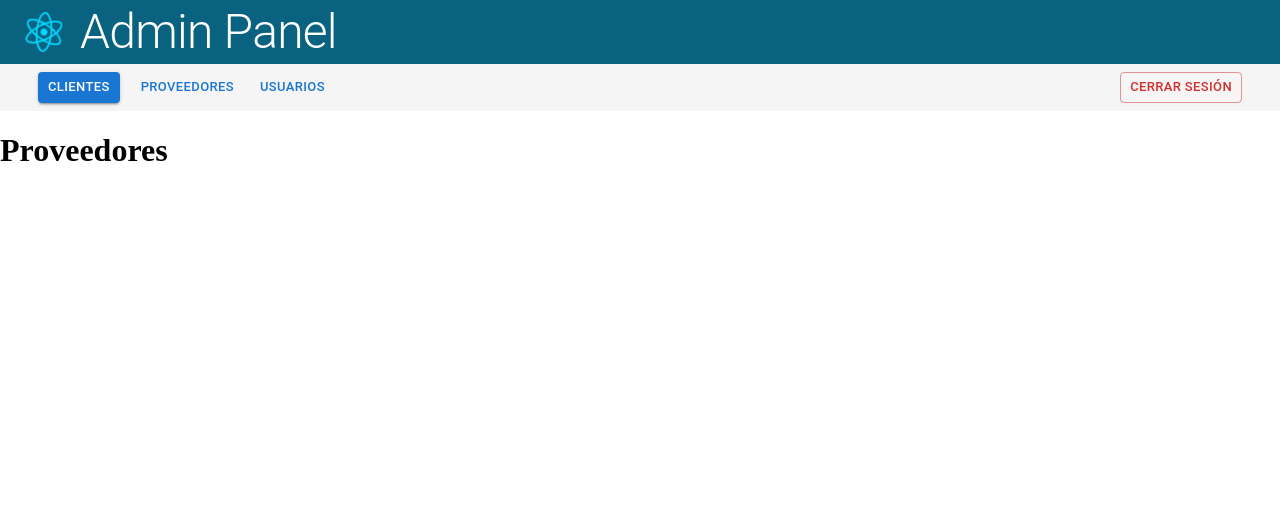
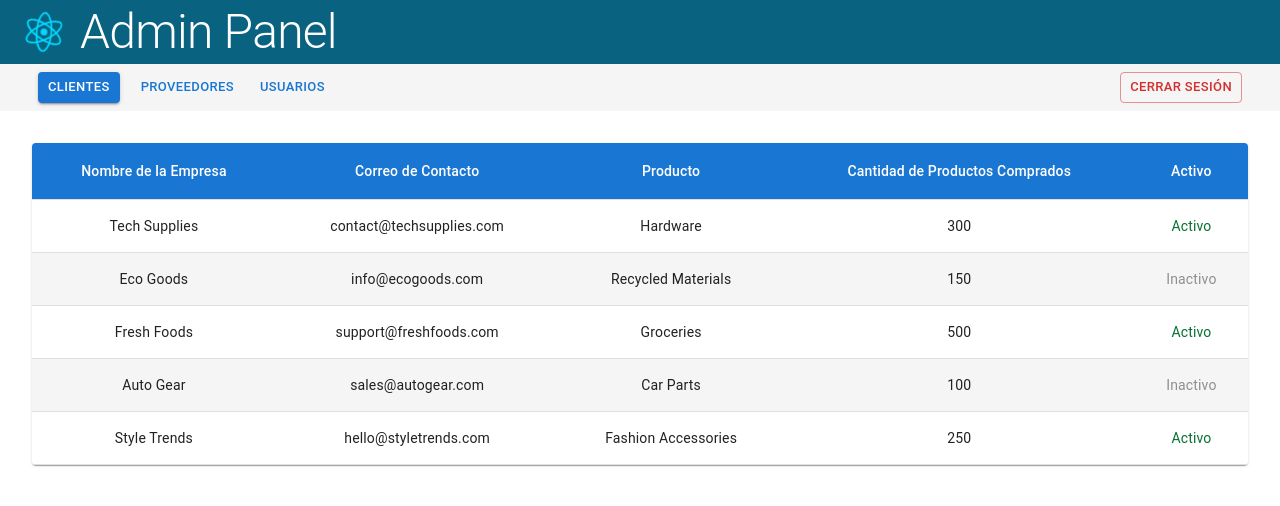
Before and after one commit to AndresFelipeMunozAguilar/react_router_learning-taller_entornos, a React (Vite) app: page /providers in a window 1280 px wide. Shown: the top 506 px of the page. Built offline with nearby package versions, Linux system fonts and the light colour scheme.

Commit message:
crear una tabla de proveedores en la página de providers

```diff
--- a/src/Pages/Providers.jsx
+++ b/src/Pages/Providers.jsx
@@ -1,9 +1,70 @@
 import React from 'react';
+import { Table, TableBody, TableCell, TableContainer, TableHead, TableRow, Paper } from '@mui/material';
 
 const Providers = () => {
+    const providersData = [
+        { empresa: 'Tech Supplies', correo: 'contact@techsupplies.com', producto: 'Hardware', cantidad: 300, activo: true },
+        { empresa: 'Eco Goods', correo: 'info@ecogoods.com', producto: 'Recycled Materials', cantidad: 150, activo: false },
+        { empresa: 'Fresh Foods', correo: 'support@freshfoods.com', producto: 'Groceries', cantidad: 500, activo: true },
+        { empresa: 'Auto Gear', correo: 'sales@autogear.com', producto: 'Car Parts', cantidad: 100, activo: false },
+        { empresa: 'Style Trends', correo: 'hello@styletrends.com', producto: 'Fashion Accessories', cantidad: 250, activo: true },
+    ];
+
     return (
-        <div>
-            <h1>Proveedores</h1>
+        <div style={{ margin: '2rem' }}>
+            <TableContainer component={Paper}>
+                <Table elevation={5}>
+                    <TableHead>
+                        <TableRow style={{ backgroundColor: '#1976d2', color: 'white' }}>
+                            <TableCell style={{ color: 'white', textAlign: 'center', verticalAlign: 'middle' }}>Nombre de la Empresa</TableCell>
+                            <TableCell style={{ color: 'white', textAlign: 'center', verticalAlign: 'middle' }}>Correo de Contacto</TableCell>
+                            <TableCell style={{ color: 'white', textAlign: 'center', verticalAlign: 'middle' }}>Producto</TableCell>
+                            <TableCell style={{ color: 'white', textAlign: 'center', verticalAlign: 'middle' }}>Cantidad de Productos Comprados</TableCell>
+                            <TableCell style={{ color: 'white', textAlign: 'center', verticalAlign: 'middle' }}>Activo</TableCell>
+                        </TableRow>
+                    </TableHead>
+                    <TableBody>
+                        {providersData.map((provider, index) => (
+                            <TableRow
+                                key={index}
+                                style={{
+                                    backgroundColor: index % 2 === 0 ? 'white' : '#f5f5f5',
+                                }}
+                            >
+                                <TableCell
+                                    style={{ textAlign: 'center', verticalAlign: 'middle' }}
+                                >
+                                    {provider.empresa}
+                                </TableCell>
+                                <TableCell
+                                    style={{ textAlign: 'center', verticalAlign: 'middle' }}
+                                >
+                                    {provider.correo}
+                                </TableCell>
+                                <TableCell
+                                    style={{ textAlign: 'center', verticalAlign: 'middle' }}
+                                >
+                                    {provider.producto}
+                                </TableCell>
+                                <TableCell
+                                    style={{ textAlign: 'center', verticalAlign: 'middle' }}
+                                >
+                                    {provider.cantidad}
+                                </TableCell>
+                                <TableCell
+                                    style={{
+                                        textAlign: 'center',
+                                        verticalAlign: 'middle',
+                                        color: provider.activo ? '#067034' : '#918f8e',
+                                    }}
+                                >
+                                    {provider.activo ? 'Activo' : 'Inactivo'}
+                                </TableCell>
+                            </TableRow>
+                        ))}
+                    </TableBody>
+                </Table>
+            </TableContainer>
         </div>
     );
 };
```
